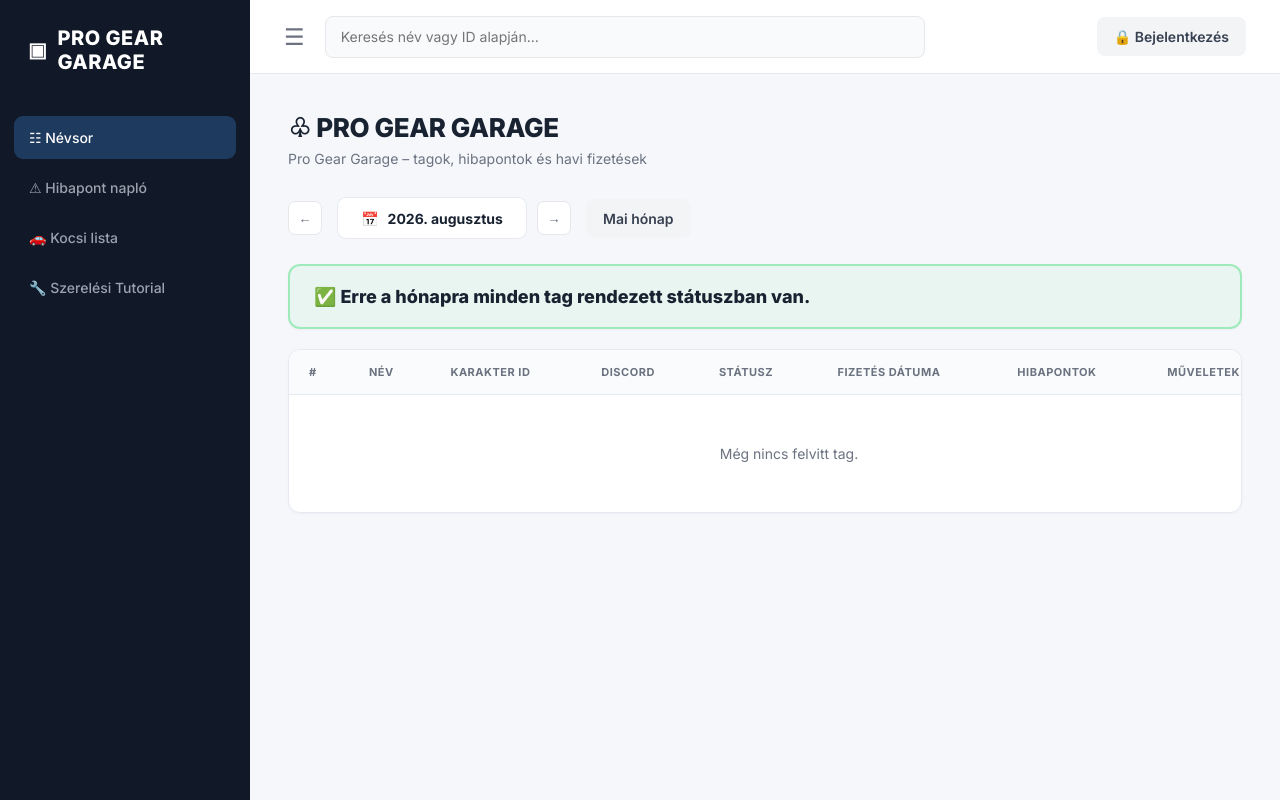
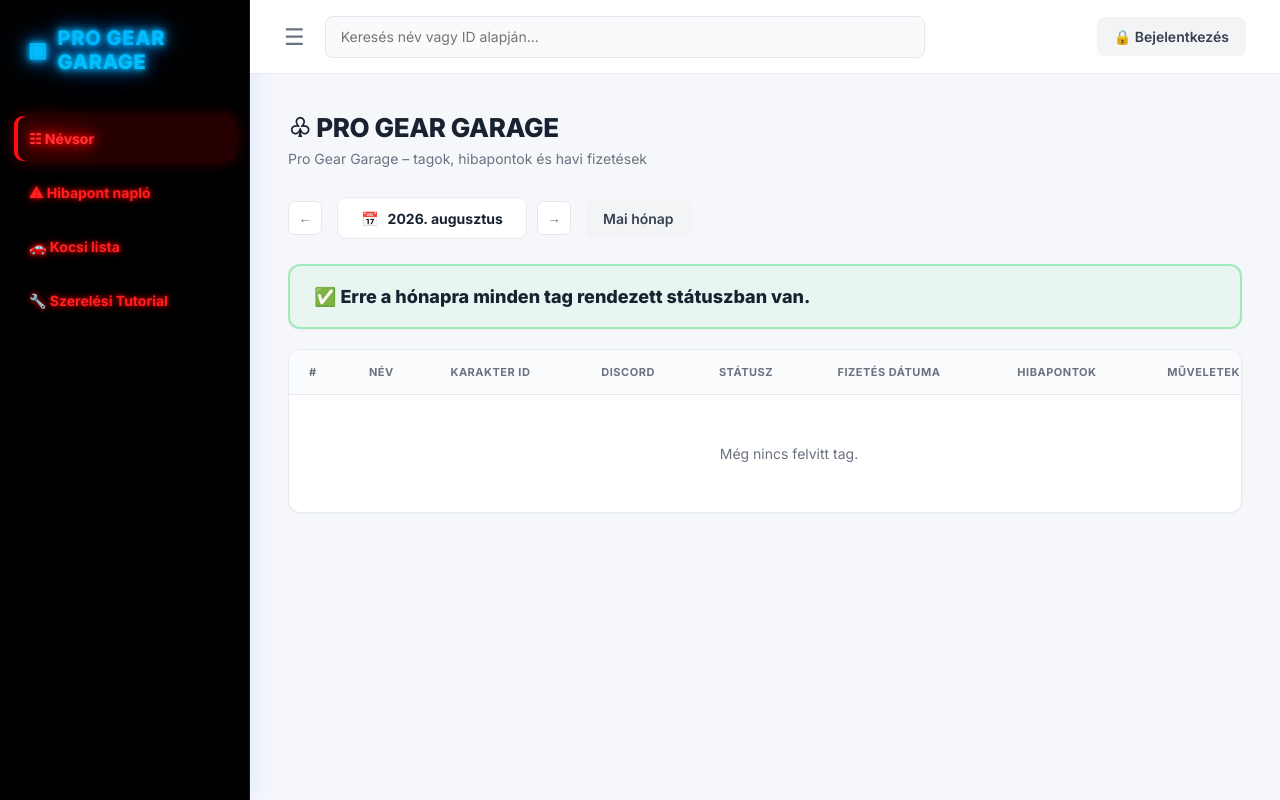
Before and after one commit to kismok/nevsor-weboldal, a Flask app: page / in a window 1280 px wide. Run offline with Flask 3, Linux system fonts and the light colour scheme; data that the repository does not hold is empty.

Commit message:
Update style.css

```diff
--- a/static/style.css
+++ b/static/style.css
@@ -69,7 +69,7 @@ select {
     width: 250px;
     min-height: 100vh;
 
-    background: var(--sidebar);
+    background: #000000 !important;
     color: white;
 
     padding: 26px 14px;
@@ -78,6 +78,11 @@ select {
     flex-direction: column;
 
     flex-shrink: 0;
+
+    border-right: 1px solid rgba(0, 170, 255, 0.22);
+
+    box-shadow:
+        4px 0 22px rgba(0, 80, 255, 0.08);
 }
 
 
@@ -86,53 +91,89 @@ select {
     margin-bottom: 42px;
 
     font-size: 20px;
-    font-weight: 800;
+    font-weight: 900;
 
-    letter-spacing: 0.5px;
+    letter-spacing: 0.7px;
 
     display: flex;
     align-items: center;
     gap: 10px;
+
+    color: #00bfff !important;
+
+    text-shadow:
+        0 0 5px #00bfff,
+        0 0 10px #00bfff,
+        0 0 18px #008cff,
+        0 0 30px rgba(0, 140, 255, 0.75);
 }
 
 
 .brand span {
-    color: #ffffff;
+    color: #00bfff !important;
 }
 
 
 .sidebar nav {
     display: flex;
     flex-direction: column;
-    gap: 7px;
+    gap: 9px;
 }
 
 
 .sidebar nav a {
-    color: #9ca3af;
+    color: #ff1f1f !important;
+
+    background: transparent;
 
     text-decoration: none;
 
     font-size: 14px;
-    font-weight: 500;
+    font-weight: 700;
 
-    padding: 13px 15px;
+    padding: 14px 15px;
 
     border-radius: 9px;
 
-    transition: 0.2s;
+    transition: 0.2s ease;
+
+    text-shadow:
+        0 0 4px rgba(255, 0, 0, 0.85),
+        0 0 9px rgba(255, 0, 0, 0.55);
 }
 
 
 .sidebar nav a:hover {
-    background: var(--sidebar-hover);
-    color: white;
+    background: rgba(255, 0, 0, 0.10);
+
+    color: #ff4d4d !important;
+
+    text-shadow:
+        0 0 5px #ff0000,
+        0 0 10px #ff0000,
+        0 0 18px #ff0000,
+        0 0 28px rgba(255, 0, 0, 0.85);
+
+    box-shadow:
+        inset 3px 0 0 #ff1111,
+        0 0 12px rgba(255, 0, 0, 0.25);
 }
 
 
 .sidebar nav a.active {
-    background: #1e3a5f;
-    color: #ffffff;
+    background: rgba(255, 0, 0, 0.14) !important;
+
+    color: #ff3333 !important;
+
+    text-shadow:
+        0 0 5px #ff0000,
+        0 0 11px #ff0000,
+        0 0 20px #ff0000,
+        0 0 32px rgba(255, 0, 0, 0.9);
+
+    box-shadow:
+        inset 4px 0 0 #ff1111,
+        0 0 15px rgba(255, 0, 0, 0.30);
 }
 
 
```
